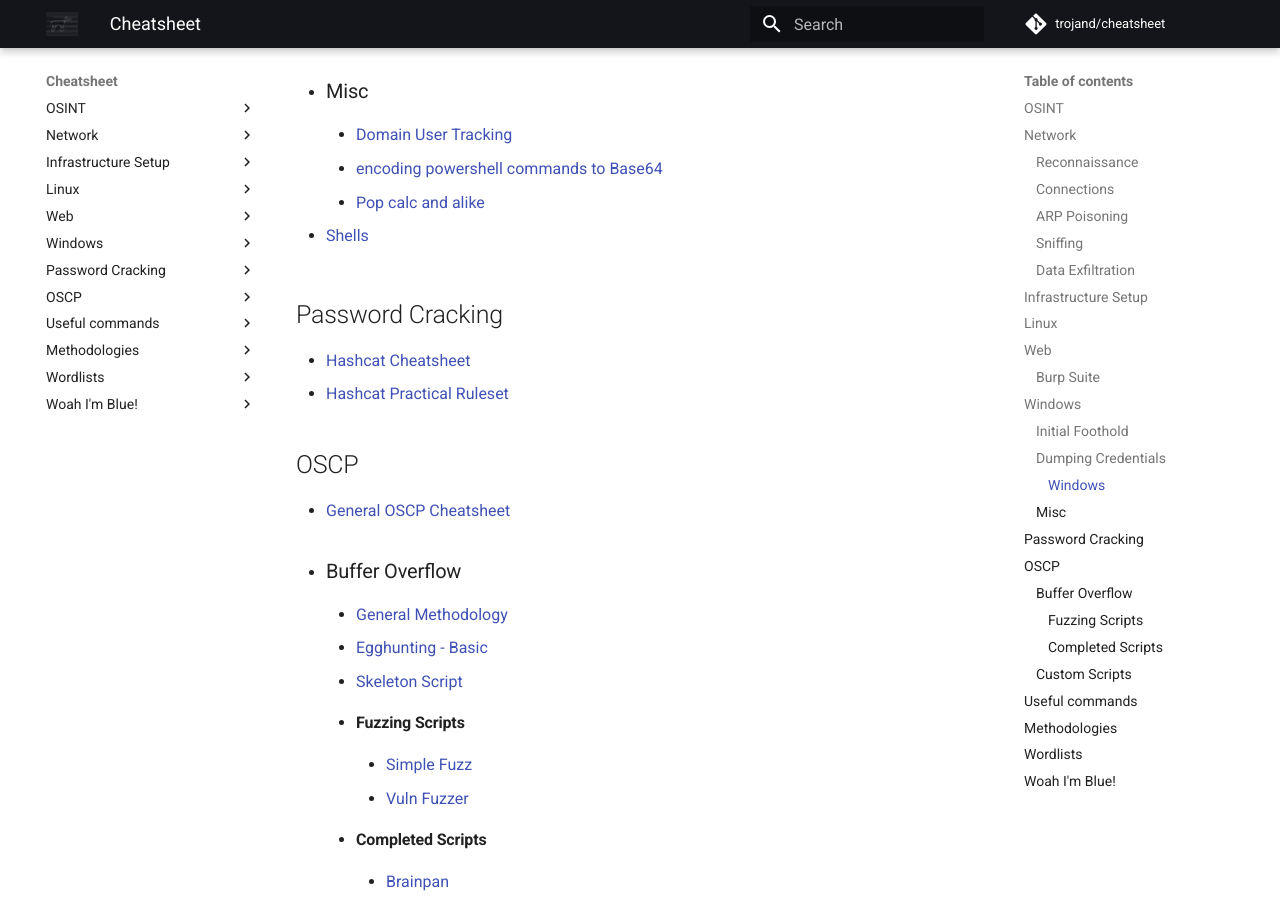
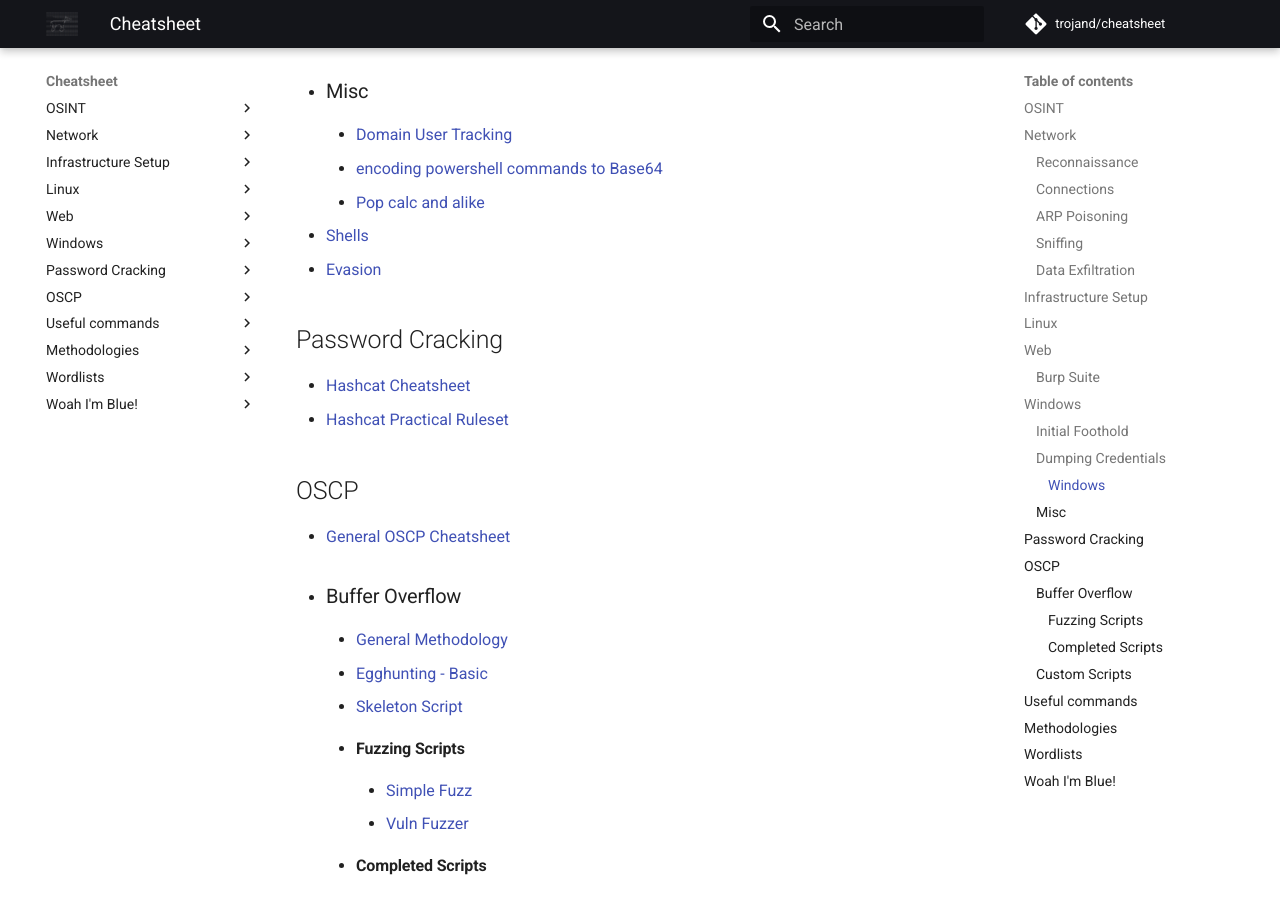
Before and after one commit to trojand/cheatsheet, an MkDocs documentation site: the page built from docs/index.md, in a window 1280 px wide and 900 px high, scrolled down 2233 px. Built offline with MkDocs 1.6.1 and Material for MkDocs 9.7.7, drawn with Linux system fonts in a browser that asks for light colours; comment, search, counter and statistics services are not loaded.

Commit message:
Update index.md

```diff
--- a/docs/index.md
+++ b/docs/index.md
@@ -60,6 +60,7 @@
     * [Pop calc and alike](Windows/Misc/Pop_calc_and_alike.md)
 
 * [Shells](Windows/Shells.md)
+* [Evasion](Windows/Evasion.md)
 
 ## Password Cracking
 * [Hashcat Cheatsheet](Password_Cracking/Hashcat_general_cheatsheet.md)
```
